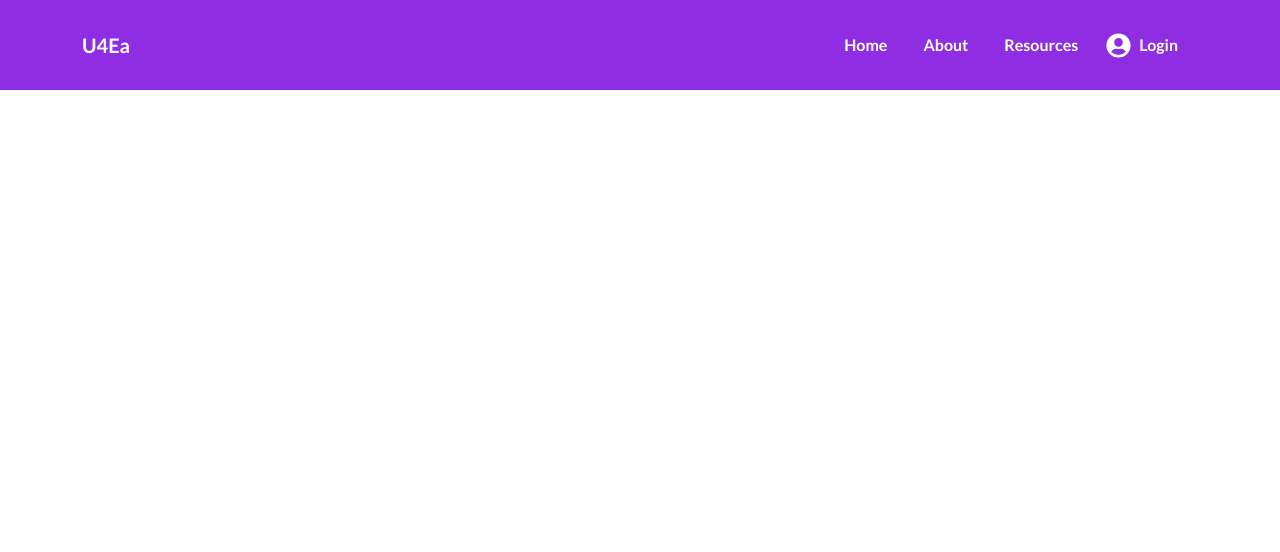
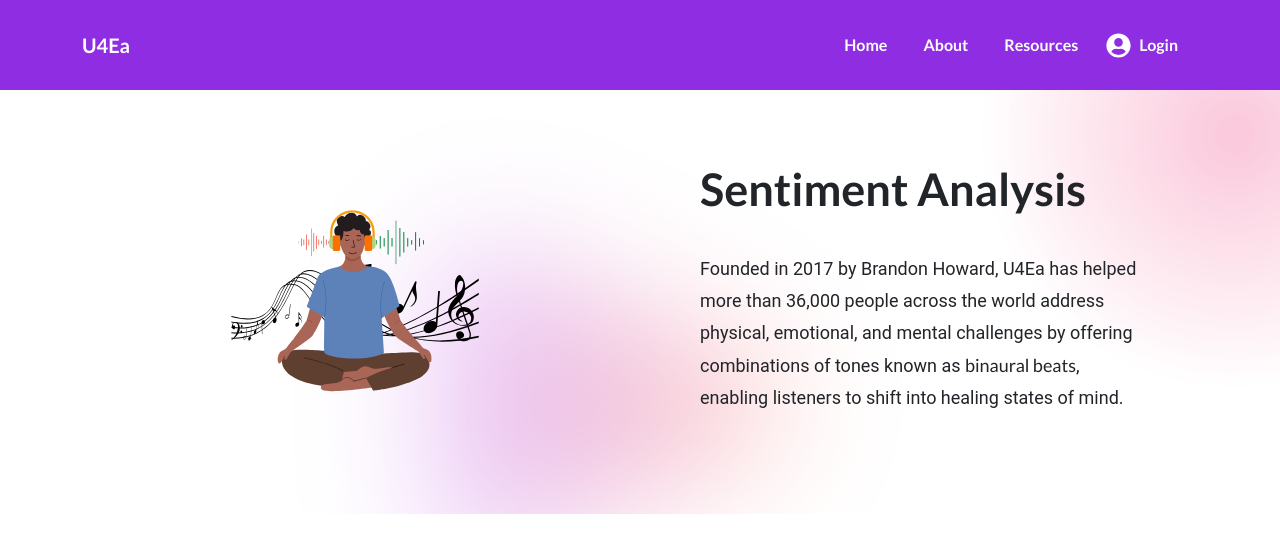
Before and after one commit to U4EaData/Landing-Page, a React (Create React App) app: page /about in a window 1280 px wide. Shown: the top 552 px of the page. Built offline with nearby package versions, Linux system fonts and the light colour scheme.

Commit message:
first commit

```diff
--- a/package.json
+++ b/package.json
@@ -20,7 +20,7 @@
     "react-icons": "^4.6.0",
     "react-router-dom": "^6.4.4",
     "react-router-hash-link": "^2.4.3",
-    "react-scripts": "5.0.1",
+    "react-scripts": "^5.0.1",
     "react-tooltip": "^5.2.0",
     "use-sound": "^4.0.1",
     "web-vitals": "^2.1.4"
--- a/src/components/about/About.js
+++ b/src/components/about/About.js
@@ -1,10 +1,41 @@
 import React from "react";
 import classes from "./About.module.css";
+import appClasses from "../../App.module.css";
+import { Container, Col, Row } from "react-bootstrap";
+import "../image.css";
+import aboutImg from "../../images/about.svg";
 
 const About = () => {
   return (
-    <section>
-      <h1>About</h1>
+    <section className={appClasses.sectionContainer}>
+      <Container className={classes.aboutSection}>
+        <Row
+          className={`${appClasses.mobileflex} ${classes.product2FlexContainer} align-items-center`}
+        >
+          <Col className="align-content-center">
+            <div className="p-md-5 p-5 d-flex justify-content-center ">
+              <img
+                className="product2Img"
+                src={aboutImg}
+                alt="iphone"
+              ></img>
+            </div>
+          </Col>
+
+          <Col>
+            <div className="p-5 p-md-5 ">
+              <h3 className={appClasses.h3class}>Sentiment Analysis</h3>
+              <p className={appClasses.pclass}>
+                Founded in 2017 by Brandon Howard, U4Ea has helped more than
+                36,000 people across the world address physical, emotional,
+                and mental challenges by offering combinations of tones known
+                as <span className={classes.heavier}>binaural beats</span>,
+                enabling listeners to shift into healing states of mind.
+              </p>
+            </div>
+          </Col>
+        </Row>
+      </Container>
     </section>
   );
 };
--- a/src/components/about/About.module.css
+++ b/src/components/about/About.module.css
@@ -0,0 +1,11 @@
+@media only screen and (max-width: 995px) {
+    .product2FlexContainer {
+        display: flex;
+        flex-direction: column;
+    }
+}
+
+.aboutSection {
+    padding-top: 90px;
+    /* height: 100vh; */
+  }
```
Also changed, not shown: 2 other files (tests, documents, lock files or other folders).
